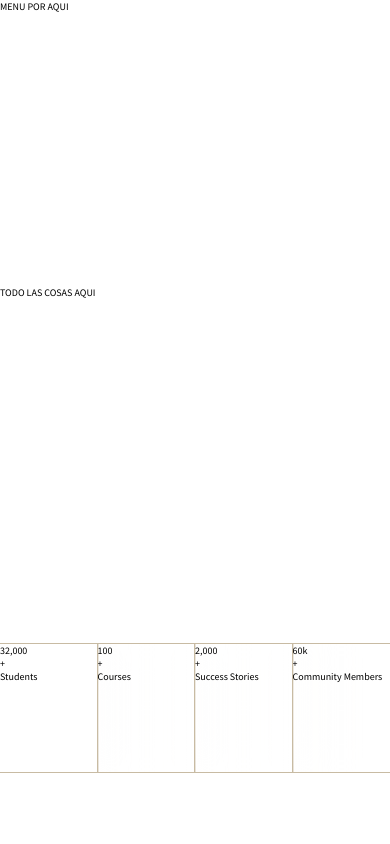
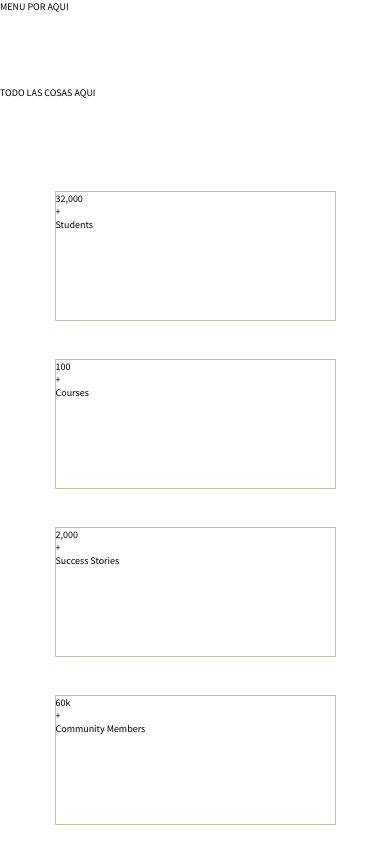
Before and after one commit to paleishon/MoneyBuddy, a plain HTML site: page index.html in a window 390 px wide. Drawn offline with Linux system fonts and the light colour scheme.

Commit message:
fix breackpoints & tablet responsive footer

```diff
--- a/css/desktop.css
+++ b/css/desktop.css
@@ -0,0 +1,7 @@
+.footer__Container > ul{
+    flex-direction: row;
+}
+
+.footer__Item{
+    margin: 15px 10px;
+}
--- a/css/style.css
+++ b/css/style.css
@@ -41,7 +41,7 @@ body{
 
 .footer__Container > ul{
     display: flex;
-    flex-direction: row;
+    flex-direction: column;
     justify-content: space-between;
     align-items: center;
     width: 100vw;
@@ -53,7 +53,7 @@ body{
     width: 279px;
     height: 128px;
 
-    margin: 72px 0;
+    margin: 20px 0;
 
     list-style-type: none;
 
--- a/css/tablet.css
+++ b/css/tablet.css
@@ -0,0 +1,13 @@
+.footer__Container > ul{
+    display: flex;
+flex-direction: row;
+justify-content: center;
+flex-wrap: wrap;
+width: 100vw;
+max-width: 1200px;
+margin: 0 auto;
+}
+
+.footer__Item{
+    margin: 15px 15px;
+}
--- a/index.html
+++ b/index.html
@@ -7,8 +7,8 @@
     <title>paginaWeb</title>
     <!-- CSS docs -->
     <link rel="stylesheet" href="/css/style.css" type="text/css"/>
-    <link rel="stylesheet" media="(max-width: 680px)" href="/css/tablet.css" />
-    <link rel="stylesheet" media="(max-width: 1240px)" href=/css/desktop.css" />
+    <link rel="stylesheet" media="(min-width: 680px)" href="/css/tablet.css" />
+    <link rel="stylesheet" media="(min-width: 1240px)" href="css/desktop.css" />
     <!-- Typography -->
     <link rel="preconnect" href="https://fonts.googleapis.com">
     <link rel="preconnect" href="https://fonts.gstatic.com" crossorigin>
```
